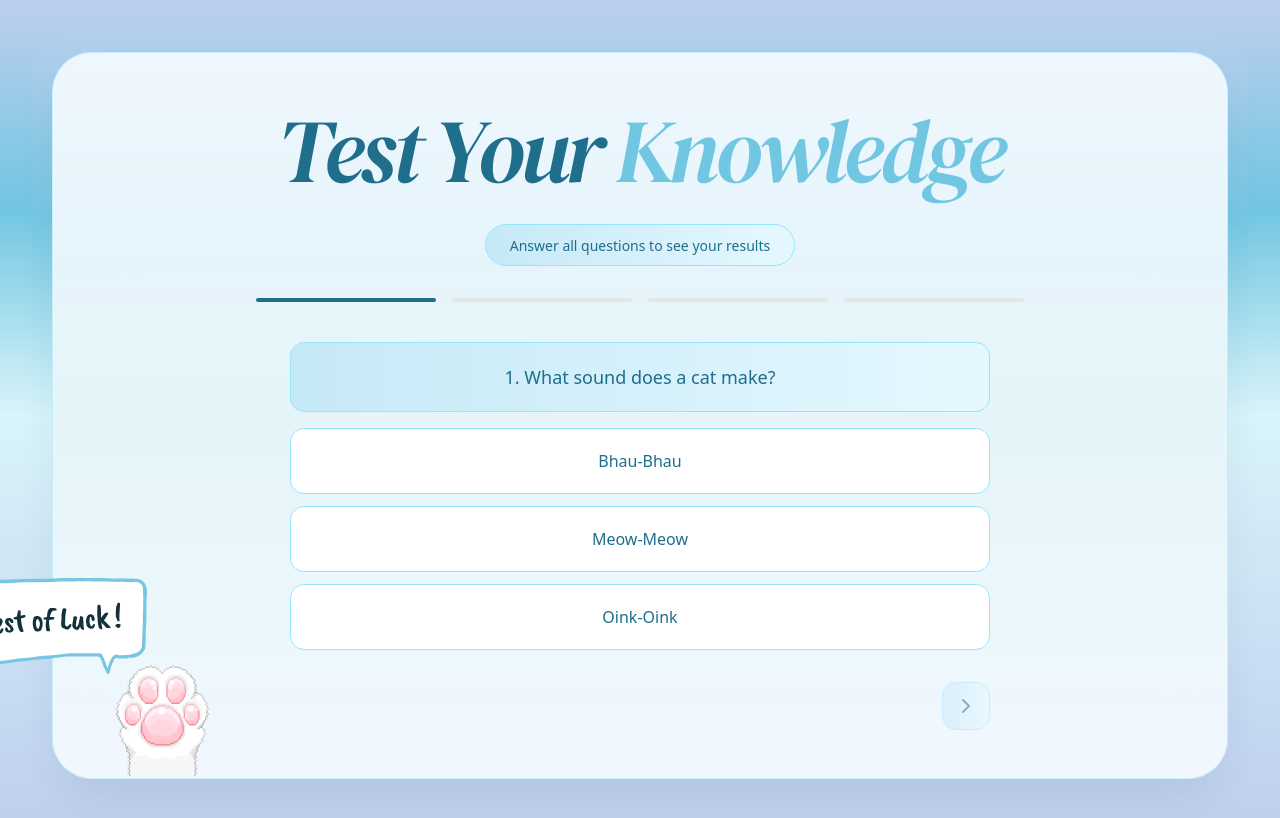
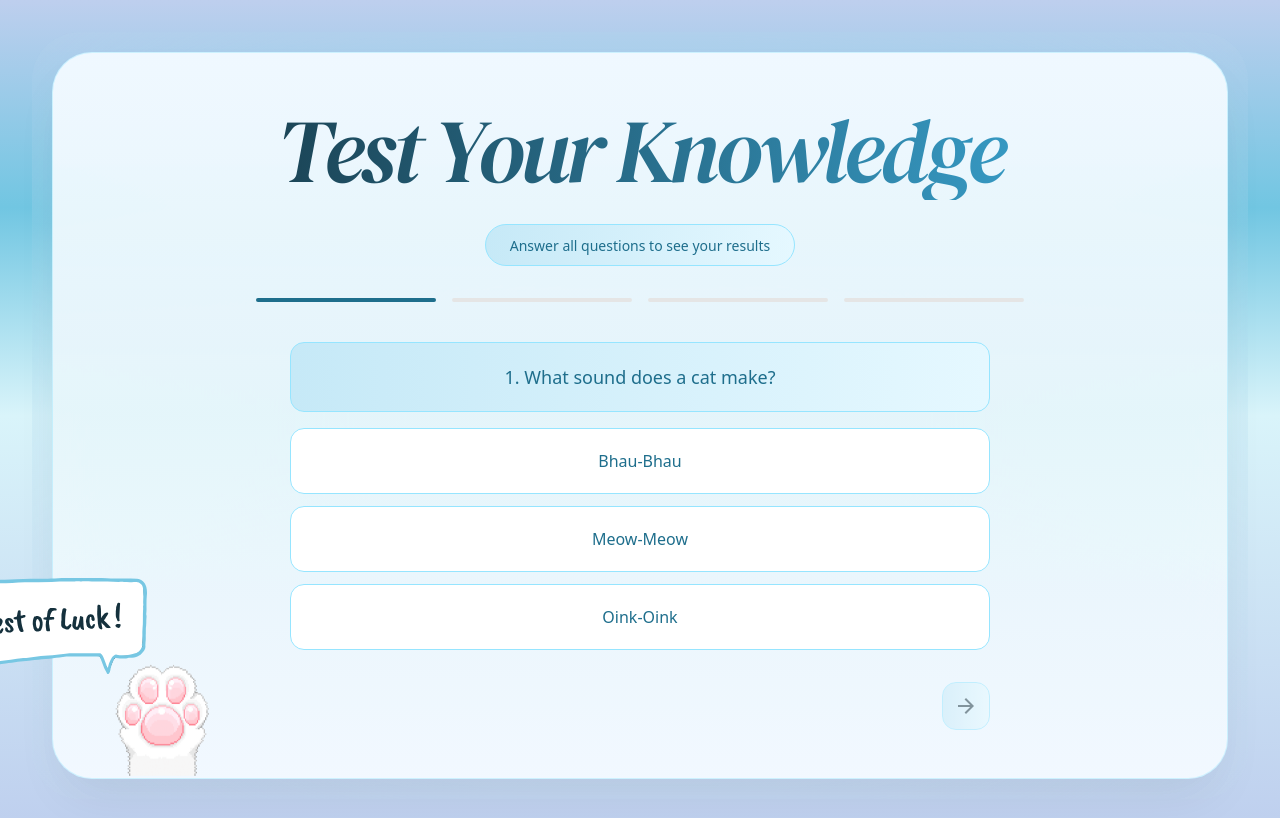
Before and after one commit to AtulRaghuvanshi73/Quiz-application, a Next.js app: page / in a window 1280 px wide. Shown: the top 818 px of the page. Built offline with nearby package versions, Linux system fonts and the light colour scheme.

Commit message:
fix : fixing landing text

```diff
--- a/src/app/page.tsx
+++ b/src/app/page.tsx
@@ -2,7 +2,6 @@
 
 import { useState, useEffect } from "react";
 import { motion, AnimatePresence } from "framer-motion";
-import { ChevronLeft, ChevronRight } from "lucide-react";
 
 const questions = [
   {
@@ -191,9 +190,9 @@ export default function Home() {
       <div
         className="relative w-full max-w-[1250px] rounded-[48px] p-5"
         style={{
-          background: "linear-gradient(180deg, rgba(190, 207, 238, 0.5) 0%, rgba(113, 198, 226, 0.5) 25%, rgba(217, 244, 250, 0.5) 50%, rgba(190, 207, 238, 0.5) 100%)",
-          backdropFilter: "blur(40px)",
-          WebkitBackdropFilter: "blur(40px)",
+          background: "linear-gradient(180deg, rgba(190, 207, 238, 0.4) 0%, rgba(113, 198, 226, 0.4) 25%, rgba(217, 244, 250, 0.4) 50%, rgba(190, 207, 238, 0.4) 100%)",
+          backdropFilter: "blur(200px)",
+          WebkitBackdropFilter: "blur(200px)",
         }}
       >
         {/* Inner content card */}
@@ -238,11 +237,16 @@ export default function Home() {
 
           <div className="text-center mb-8">
             <h1
-              className="text-[90px] leading-[1.1] tracking-[-4px] mb-6"
-              style={{ fontFamily: "var(--font-dm-serif), 'DM Serif Display', serif" }}
+              className="text-[90px] leading-[1.1] tracking-[-4px] mb-6 italic"
+              style={{
+                fontFamily: "var(--font-dm-serif), 'DM Serif Display', serif",
+                background: "linear-gradient(90deg, #15313D 0%, #3CABDA 100%)",
+                WebkitBackgroundClip: "text",
+                WebkitTextFillColor: "transparent",
+                backgroundClip: "text"
+              }}
             >
-              <span className="italic text-[#1E6E8C]">Test Your</span>{" "}
-              <span className="italic text-[#71C6E2]">Knowledge</span>
+              Test Your Knowledge
             </h1>
 
             <div
@@ -323,7 +327,7 @@ export default function Home() {
             </AnimatePresence>
 
             <div className="flex justify-end gap-3 mt-8">
-              {!isFirstQuestion && (
+              {!isFirstQuestion && !isLastQuestion && (
                 <motion.button
                   whileHover={{ scale: 1.05 }}
                   whileTap={{ scale: 0.95 }}
@@ -335,7 +339,12 @@ export default function Home() {
                   }}
                   aria-label="Previous question"
                 >
-                  <ChevronLeft className="w-6 h-6 text-[#1E6E8C]" />
+                  <img
+                    src="/arrow_forward.svg"
+                    alt=""
+                    className="w-6 h-6"
+                    style={{ transform: "scaleX(-1)" }}
+                  />
                 </motion.button>
               )}
 
@@ -366,7 +375,11 @@ export default function Home() {
                   }}
                   aria-label="Next question"
                 >
-                  <ChevronRight className="w-6 h-6 text-[#1E6E8C]" />
+                  <img
+                    src="/arrow_forward.svg"
+                    alt=""
+                    className="w-6 h-6"
+                  />
                 </motion.button>
               )}
             </div>
```
